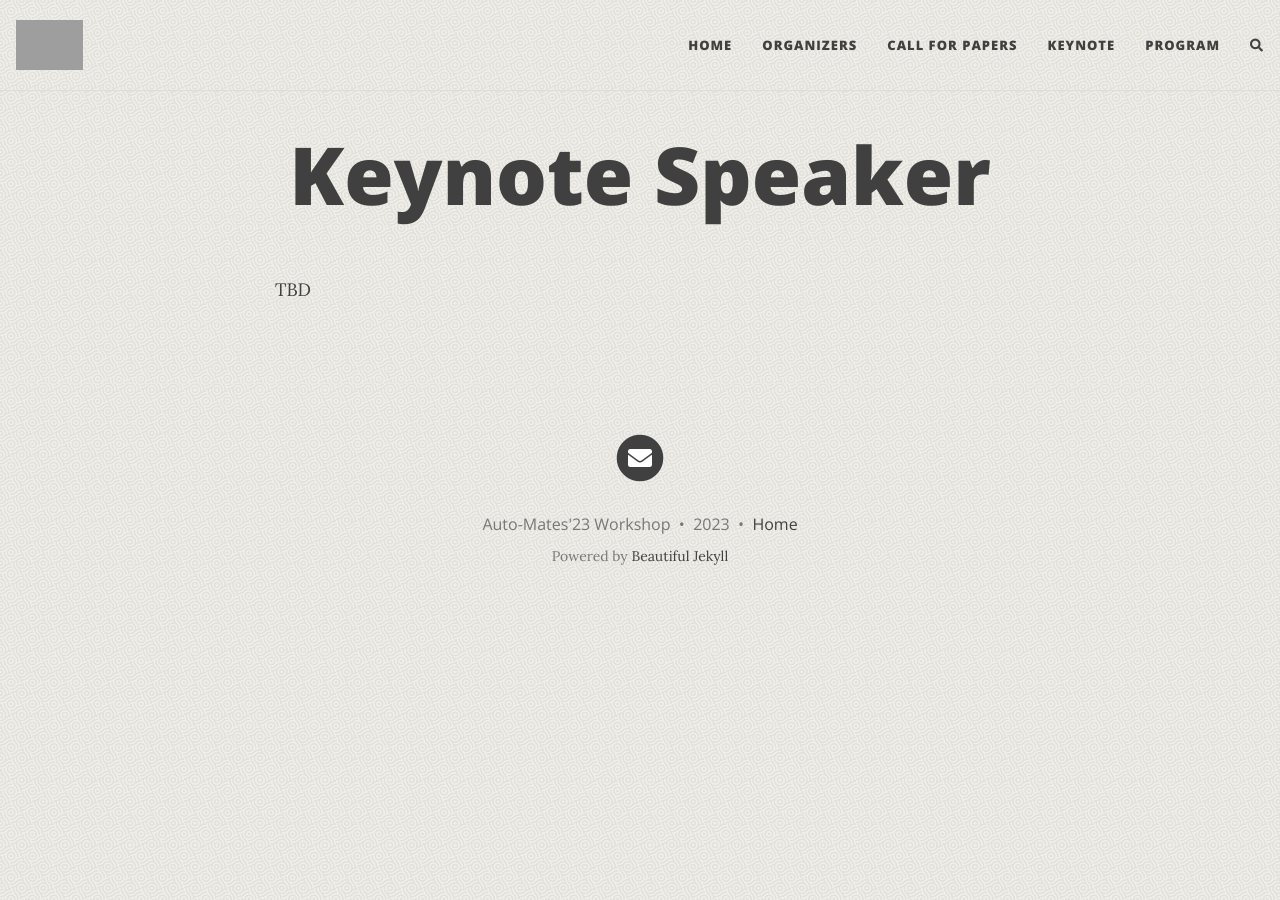
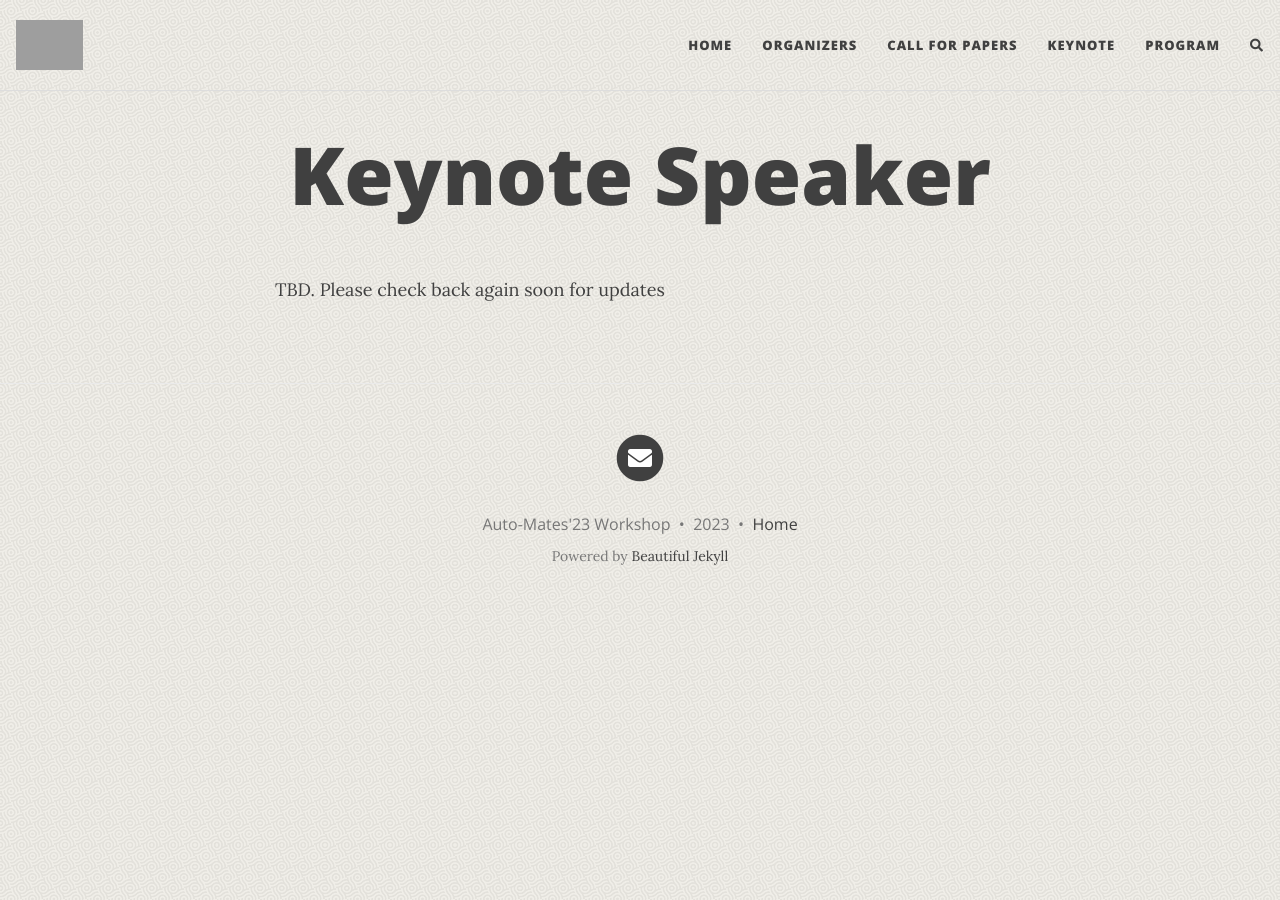
Before and after one commit to IJCAI23AutoMates/IJCAI23AutoMates..github.io, a Jekyll site: the page built from keynote.md, in a window 1280 px wide. Built offline with Jekyll 4.4.1, drawn with Linux system fonts in a browser that asks for light colours; nearby versions of some CDN libraries; comment, search, counter and statistics services are not loaded; grey boxes are pictures that could not be loaded.

Commit message:
Update keynote.md

```diff
--- a/keynote.md
+++ b/keynote.md
@@ -3,4 +3,4 @@ layout: page
 title: Keynote Speaker
 ---
 
-TBD
+TBD.  Please check back again soon for updates
```
